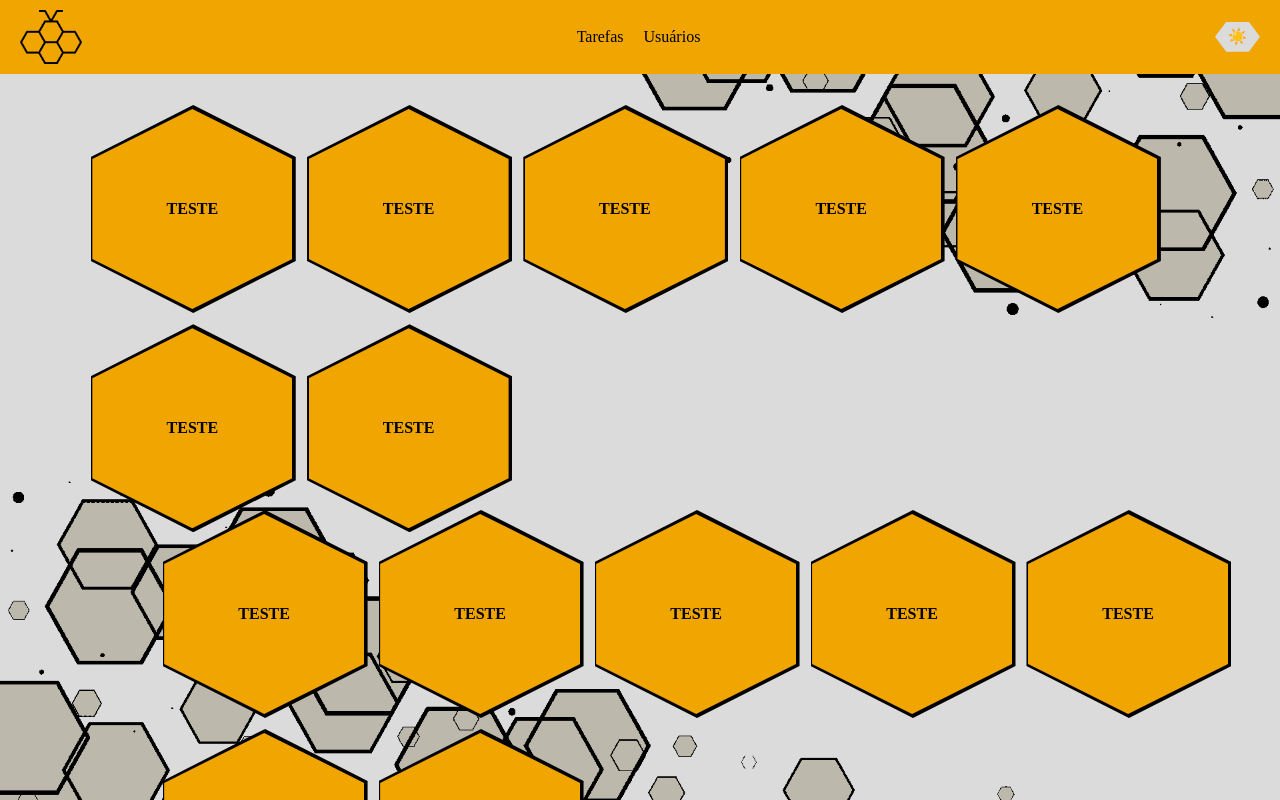
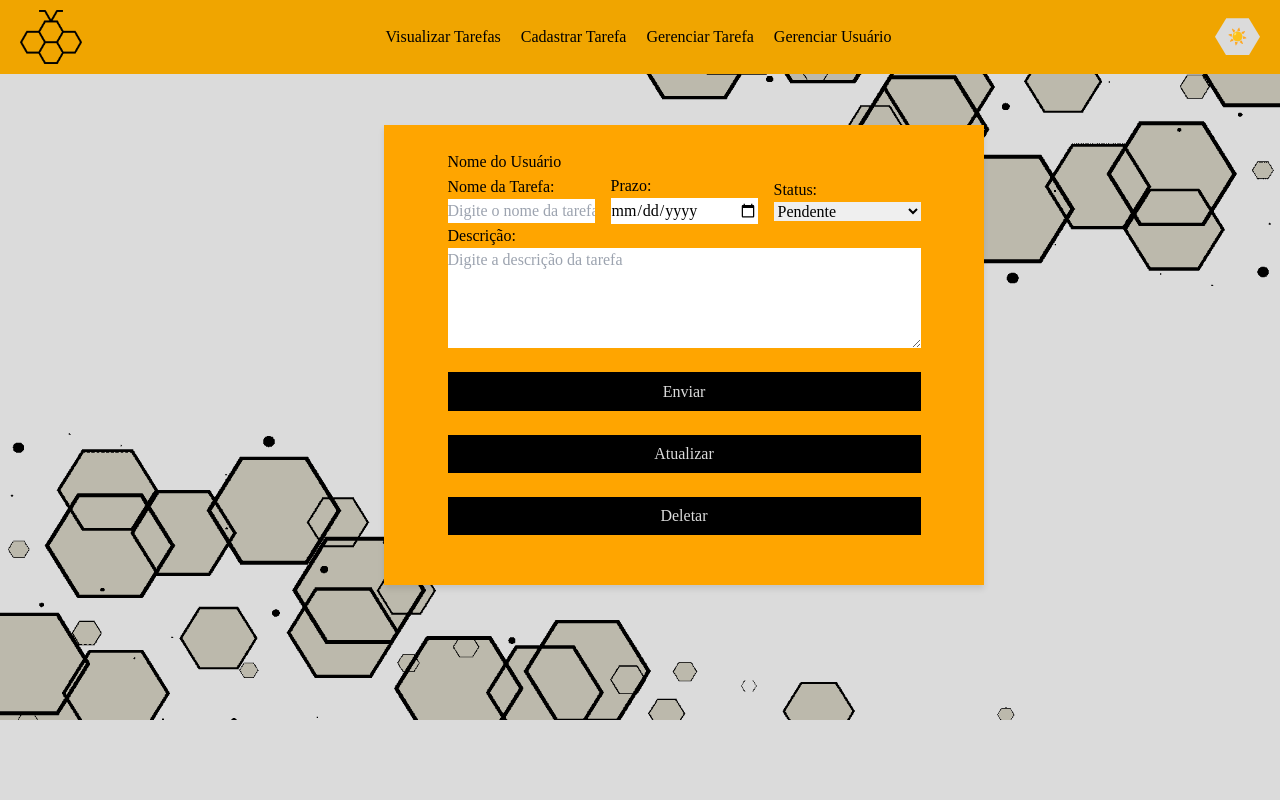
Before and after one commit to Senai-2024-TDS-3/Task_Hive, a React (Vite) app in the folder frontend/: page / in a window 1280 px wide. Shown: the top 800 px of the page. Built offline with nearby package versions, Linux system fonts and the light colour scheme; a web font is replaced by a local one.

Commit message:
hex user e layouy e e adm gerencia task

```diff
--- /dev/null
+++ b/frontend/src/components/Form_Cadastro_Task.jsx
@@ -0,0 +1,45 @@
+export default function Form_Cadastro_Task() {
+    return (
+        <>
+            <div className="form-container">
+                <form>
+                    <p>Nome do Usuário</p>
+                    {/* puxar nome do Usuario  */}
+                    <div className="form-row">
+                        <label>
+                            Nome da Tarefa:
+                            <input type="text" placeholder="Digite o nome da tarefa" />
+                        </label>
+                        <label>
+                            Prazo:
+                            <input type="date" />
+                        </label>
+                        <label>
+                            Status:
+                            <select>
+                                <option>Pendente</option>
+                                <option>Em andamento</option>
+                                <option>Concluído</option>
+                            </select>
+                        </label>
+                    </div>
+                    <div className="form-row">
+                        <label>
+                            Descrição:
+                            <textarea placeholder="Digite a descrição da tarefa"></textarea>
+                        </label>
+                    </div>
+                    <br />
+                    <div className="btn_width">
+                        <button type="submit">Enviar</button>
+                        <br />
+                        <button type="submit">Atualizar</button>
+                        <br />
+                        <button type="submit">Deletar</button>
+                        <br />
+                    </div>
+                </form>
+            </div>
+        </>
+    )
+}
--- /dev/null
+++ b/frontend/src/components/Hex_Cell_User.jsx
@@ -0,0 +1,32 @@
+import React, { useEffect, useState } from 'react';
+import axios from 'axios';
+
+export default function Hex_Cell_User() {
+    const ListaUsuarios = () => {
+        const [usuarios, setUsuarios] = useState([]);
+
+        useEffect(() => {
+            // Fazendo a requisição para a API
+            axios.get('http://localhost:3001/usuarios')
+                .then((response) => {
+                    setUsuarios(response.data);
+                })
+                .catch((error) => {
+                    console.error('Erro ao buscar usuários:', error);
+                });
+        }, []);
+
+        return (
+            <>
+                <div className="hex_wrapper">
+                    <div className="hex_teste">
+                        {usuarios.map((usuario) => (
+                            <li key={usuario.id}>{usuario.nome}</li>
+                        ))}
+                    </div>
+                </div>
+
+            </>
+        )
+    }
+}
--- a/frontend/src/components/Hive_Layout_Users.jsx
+++ b/frontend/src/components/Hive_Layout_Users.jsx
@@ -1,10 +1,11 @@
+import Hex_Cell_User from "./Hex_Cell_User"
 import Hive_Card_User from "./Hive_card_User"
 
 export default function Hive_Layout_Users() {
     return (
         <>
             <div className="Hex_Layout_Users">
-                <Hive_Card_User />
+                <Hex_Cell_User />
             </div>
         </>
     )
--- a/frontend/src/components/User_Gerenciar_Task.jsx
+++ b/frontend/src/components/User_Gerenciar_Task.jsx
@@ -1,10 +1,11 @@
 import User_Navbar from "../components/User_Navbar"
+import Form_Cadastro_Task from "./Form_Cadastro_Task"
 
 export default function User_Cadastrar_Task() {
     return (
         <>
-            <User_Navbar/>
-            <h1>User_Cadastrar_Task</h1>
+
+            <Form_Cadastro_Task/>
         </>
     )
 }
--- a/frontend/src/index.css
+++ b/frontend/src/index.css
@@ -28,22 +28,6 @@ body
 body
 {
 	transition: background-color 0.3s, background-image 0.3s;
-}
-
-button
-{
-	cursor: pointer;
-	background-color: #000000;
-	color: #dbdbdb;
-	border: none;
-	padding: 1.5%;
-	width: 78%;
-}
-
-button:hover
-{
-	background-color: #cf7500;
-	color: #000000;
 }
 
 .navbar,
@@ -104,7 +88,7 @@ img
 	display: flex;
 	justify-content: center;
 	align-items: center;
-	margin: 8% 30%;
+	margin: 4% 30%;
 	padding: 2%;
 	background-color: #ffa500;
 	width: 80%;
@@ -122,6 +106,7 @@ img
 
 .form-row
 {
+	width: 100%;
 	display: flex;
 	align-items: center;
 	align-content: center;
@@ -140,6 +125,7 @@ input,
 select,
 textarea
 {
+	width: 100%;
 	padding: 0.5rem;
 	border: none;
 	margin-top: 0.5rem;
@@ -228,3 +214,30 @@ textarea
 {
 	background-color: #8d5000;
 }
+
+.btn_width
+{
+	display: flex;
+	flex-direction: column;
+	width: 100%;
+	align-items: center;
+	align-content: center;
+	justify-content: center;
+	flex-wrap: wrap;
+}
+
+button
+{
+	width: 100%;
+	cursor: pointer;
+	background-color: #000000;
+	color: #dbdbdb;
+	border: none;
+	padding: 1.5%;
+}
+
+button:hover
+{
+	background-color: #cf7500;
+	color: #000000;
+}
--- a/frontend/src/pages/Teste.jsx
+++ b/frontend/src/pages/Teste.jsx
@@ -1,9 +1,11 @@
 import Admin_Visualizar_Tasks from "../components/Admin_Visualizar_Tasks"
+import Admin_Visualizar_User from "../components/Admin_Visualizar_User"
+import User_Start from "./User_Start"
 
 export default function Teste(){
     return(
             <>
-                <Admin_Visualizar_Tasks />
+                <User_Start />
             </>
     )
 }
--- a/frontend/src/pages/User_Start.jsx
+++ b/frontend/src/pages/User_Start.jsx
@@ -1,9 +1,11 @@
 import User_Navbar from "../components/User_Navbar";
+import User_Gerenciar_Task from "../components/User_Gerenciar_Task"
 
 export default function User_Start() {
     return (
         <div>
             <User_Navbar />
+            <User_Gerenciar_Task/>
         </div>
     )
 }
```
